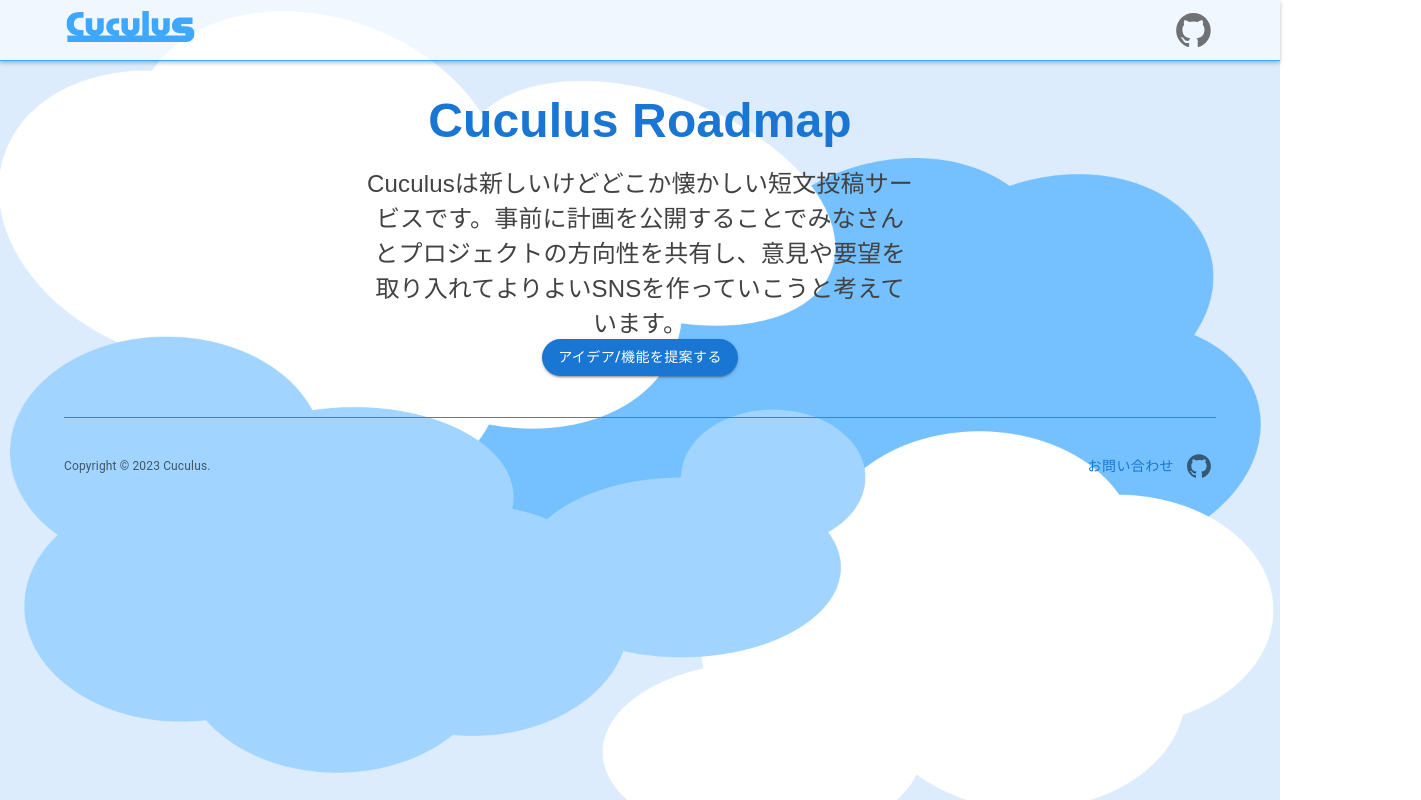
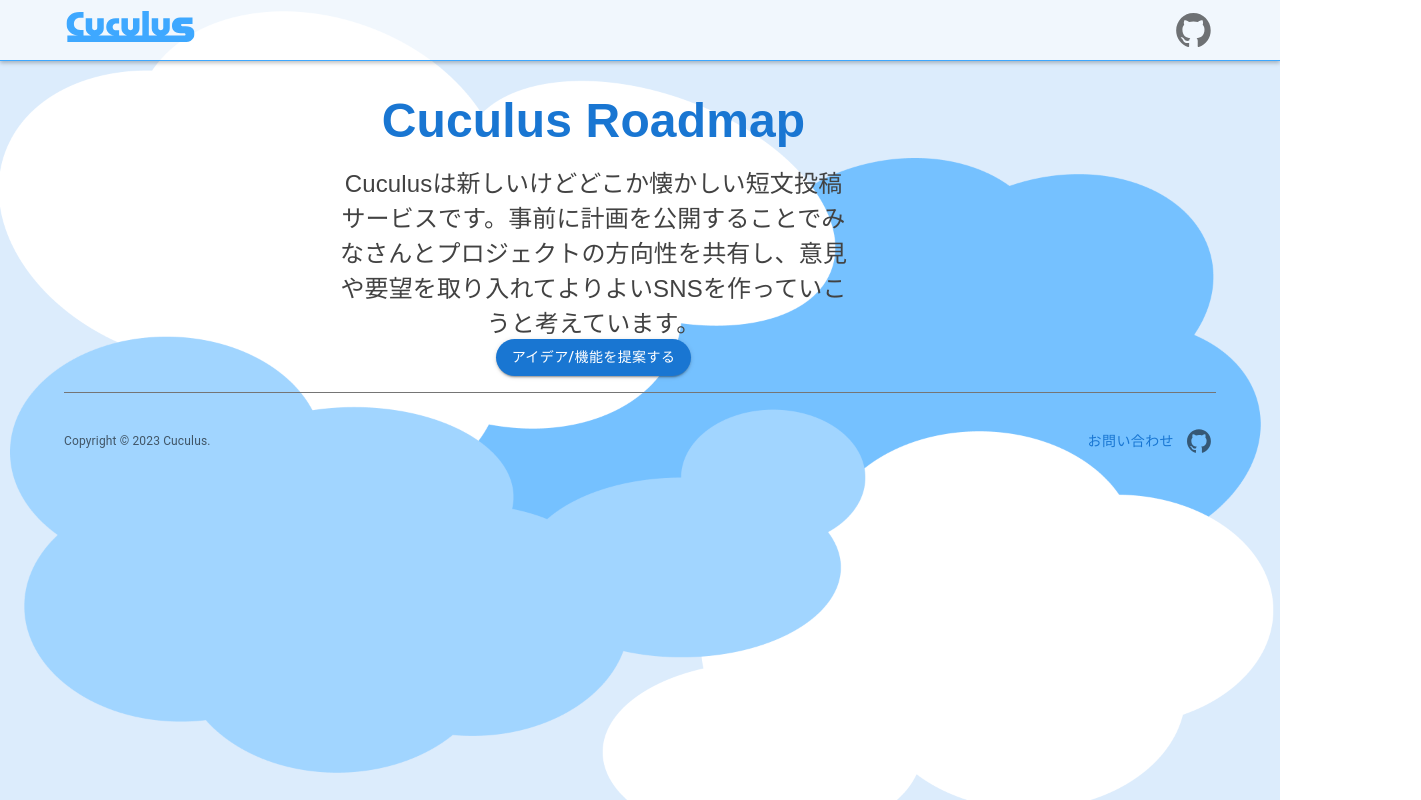
Before and after one commit to cuculus-dev/cuculus-roadmap, a Next.js app: page / in a window 1280 px wide. Shown: the whole page, 1421 px wide, since content can reach past the window. Built offline with nearby package versions, Linux system fonts and the light colour scheme; no server answers; a web font is replaced by a local one.

Commit message:
配置が崩れない+幅調整

```diff
--- a/src/app/page.tsx
+++ b/src/app/page.tsx
@@ -1,30 +1,36 @@
+'use client';
 import Caption from '@/app/_components/Caption';
 import Milestones from '@/app/_components/Milestones';
 import { styled } from '@mui/material/styles';
 
 export default function Home() {
   return (
-    <main style={{}}>
-      <LeftColumn />
-      <Caption />
+    <Main>
+      <LeftColumn>
+        <Caption />
+      </LeftColumn>
 
-      <div style={{}}>
+      <RightColumn>
         <Milestones />
-        <RightColumn />
-      </div>
-    </main>
+      </RightColumn>
+    </Main>
   );
 }
 
+const Main = styled('main')`
+  display: flex;
+  gap: 93px;
+  justify-content: center;
+  position: relative;
+`;
+
 const LeftColumn = styled('div')`
-  display: flex;
-  margin: auto;
-  justify-content: center;
+  display: row;
+  justify-content: flex-start;
+  max-width: 580px;
 `;
 
 const RightColumn = styled('div')`
   display: row;
-  width: 111%;
-  justify-content: center;
-  padding: 1%;
+  max-width: 645px;
 `;
```
